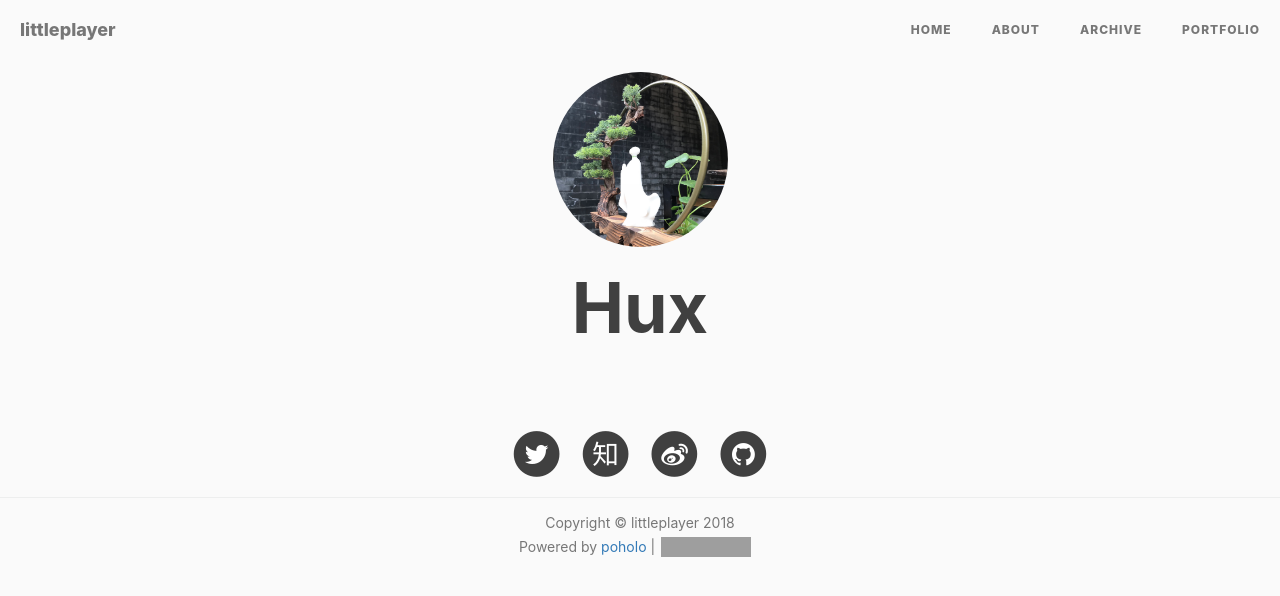
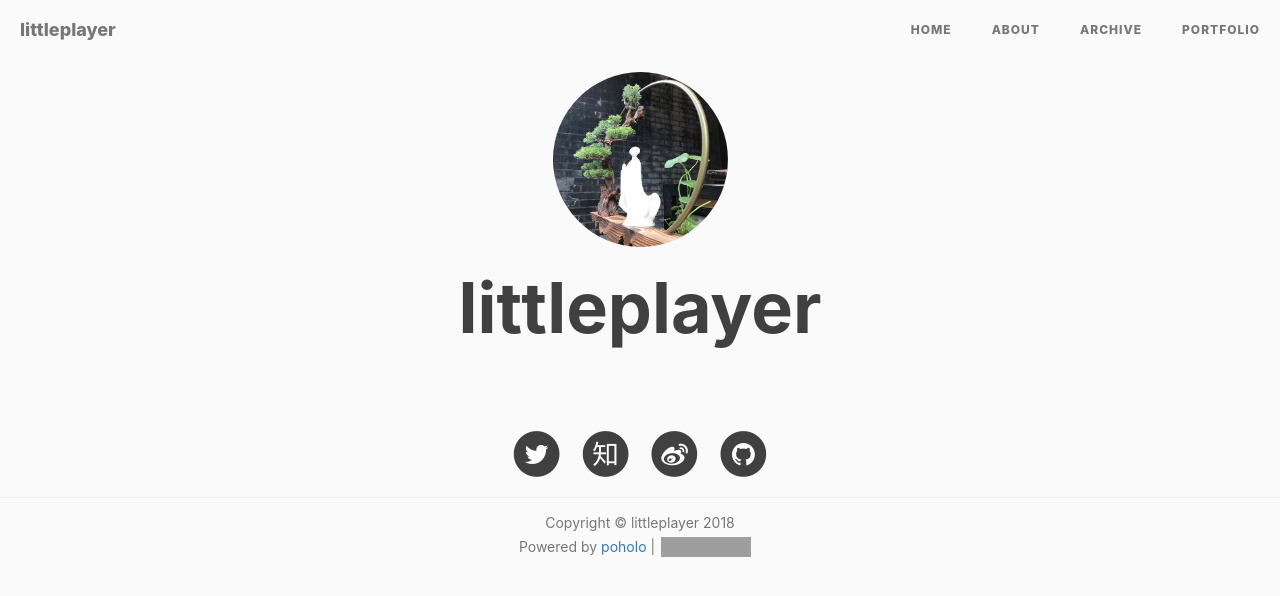
Before and after one commit to poholo/poholo.github.io, a Jekyll site: the page built from portfolio/index.html, in a window 1280 px wide. Shown: the top 596 px of the page. Built offline with Jekyll 4.4.1, drawn with Linux system fonts in a browser that asks for light colours; nearby versions of some CDN libraries; comment, search, counter and statistics services are not loaded; grey boxes are pictures that could not be loaded.

Commit message:
portfolio name

```diff
--- a/portfolio/index.html
+++ b/portfolio/index.html
@@ -17,7 +17,7 @@ layout: default
 		<div class="container" style="margin:0;padding:0;width:100%;">
 			<header>
 				<img width="175" height="175" style="border-radius:50%;" src="/img/avatar.jpg">
-				<h1>Hux</h1>
+				<h1>littleplayer</h1>
 			</header>
 			<div class="main">
 				<ul class="cbp_tmtimeline">
```
